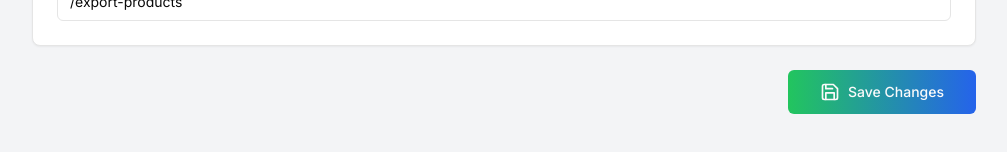
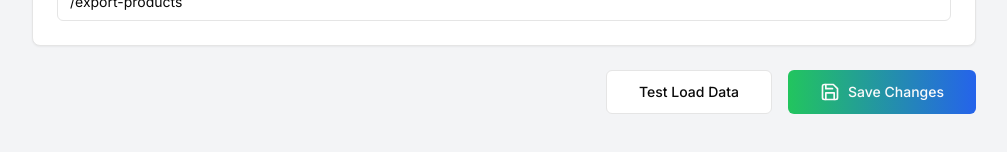
Before and after one commit to contacthafagroup-beep/hafa-trading, a Next.js app: page /admin/why-choose in a window 1280 px wide. Shown: the part 3021-3173 px from the top of the page, without its empty margins (264-1271 px from the left). Built offline with nearby package versions, Linux system fonts and the light colour scheme; no server answers; the database is empty.

Commit message:
Add debugging and test load button to admin panel

```diff
--- a/app/admin/why-choose/page.tsx
+++ b/app/admin/why-choose/page.tsx
@@ -100,15 +100,17 @@ export default function WhyChooseAdminPage() {
   const handleSave = async () => {
     setSaving(true);
     try {
+      console.log('Saving data to Firestore:', data);
       const docRef = doc(db, 'siteContent', 'whyChoose');
       await setDoc(docRef, data, { merge: true });
 
+      console.log('✅ Data saved successfully');
       toast({
         title: 'Success',
         description: 'Why Choose section updated successfully'
       });
     } catch (error: any) {
-      console.error('Error saving data:', error);
+      console.error('❌ Error saving data:', error);
       toast({
         title: 'Error',
         description: error?.message || 'Failed to save changes. Check console for details.',
@@ -294,7 +296,40 @@ export default function WhyChooseAdminPage() {
         </Card>
 
         {/* Save Button */}
-        <div className="flex justify-end">
+        <div className="flex justify-end gap-4">
+          <Button
+            onClick={async () => {
+              try {
+                const docRef = doc(db, 'siteContent', 'whyChoose');
+                const docSnap = await getDoc(docRef);
+                if (docSnap.exists()) {
+                  console.log('✅ Current data in Firestore:', docSnap.data());
+                  toast({
+                    title: 'Data Loaded',
+                    description: 'Check console for current data'
+                  });
+                } else {
+                  console.log('❌ No data found');
+                  toast({
+                    title: 'No Data',
+                    description: 'No data found in Firestore',
+                    variant: 'destructive'
+                  });
+                }
+              } catch (error: any) {
+                console.error('Error:', error);
+                toast({
+                  title: 'Error',
+                  description: error.message,
+                  variant: 'destructive'
+                });
+              }
+            }}
+            variant="outline"
+            size="lg"
+          >
+            Test Load Data
+          </Button>
           <Button
             onClick={handleSave}
             disabled={saving}
```
Also changed, not shown: test-firestore-data.js (added, +23 -0 lines).
